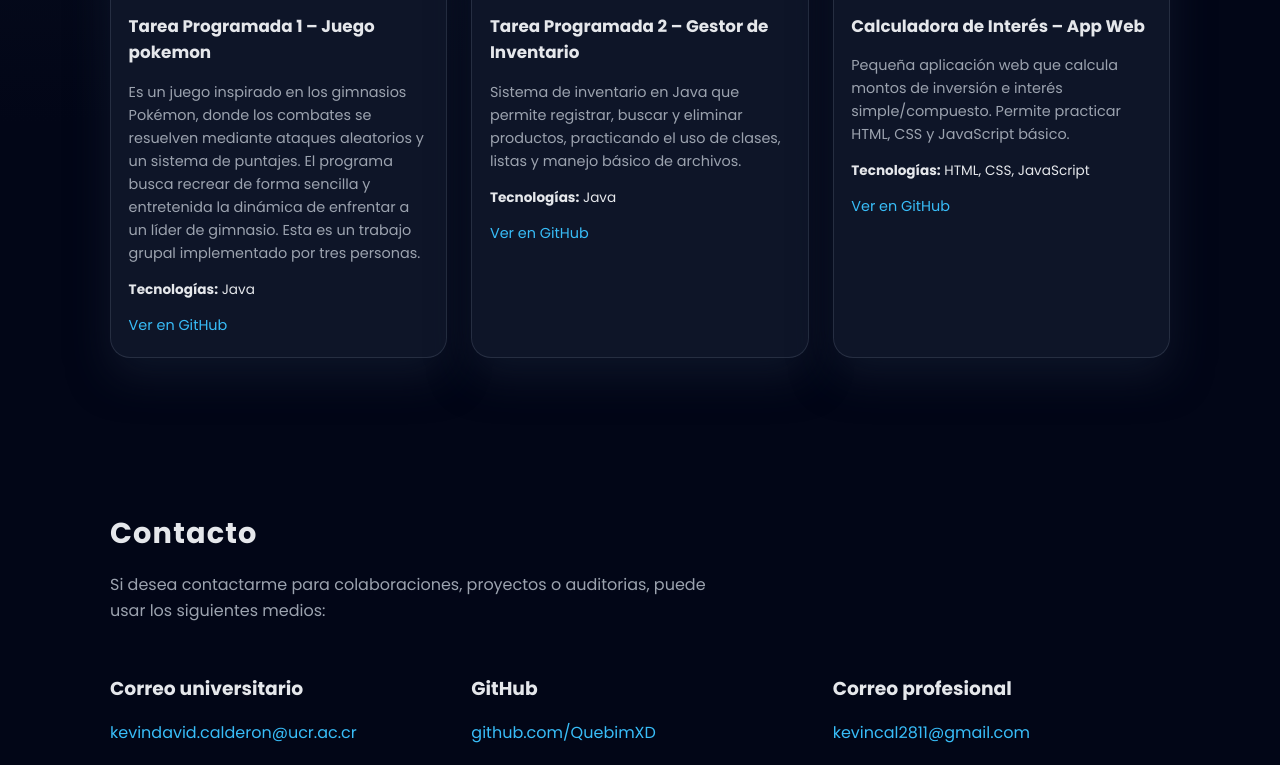
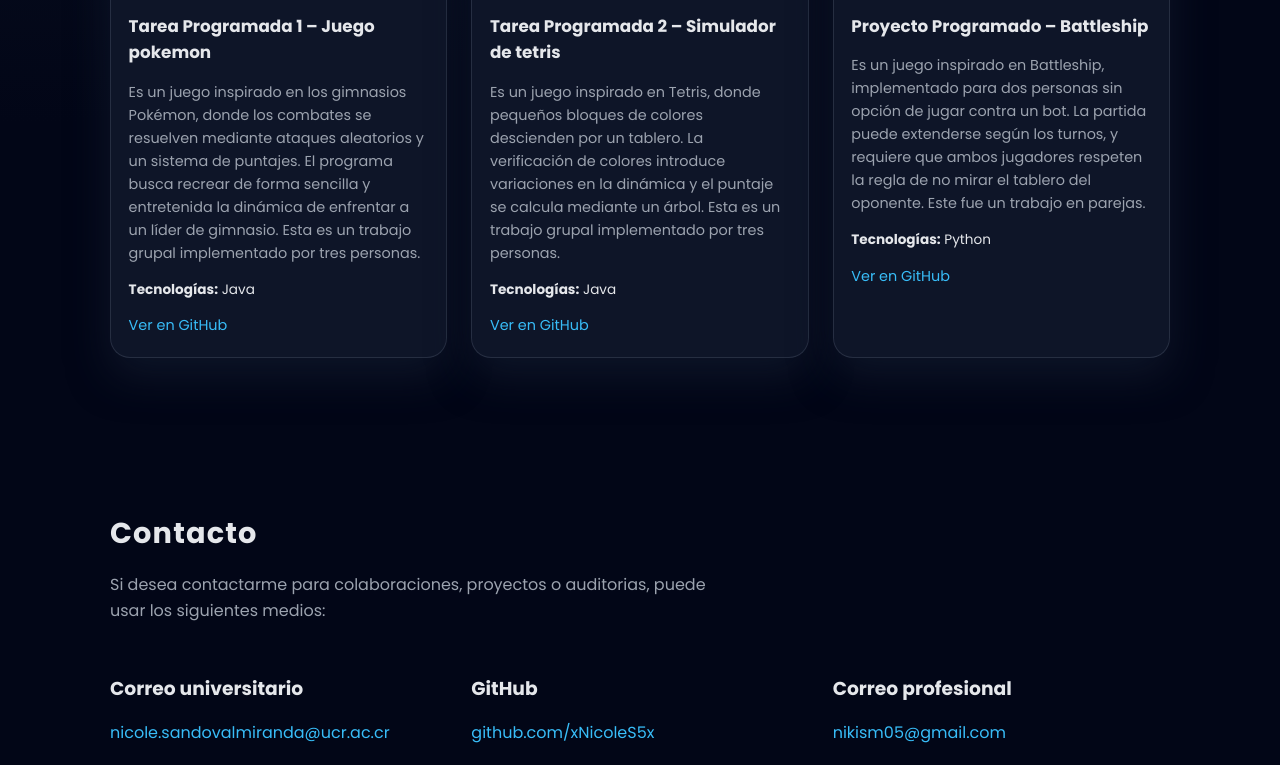
Before and after one commit to xNicoleS5x/Portafolio, a plain HTML site: page index.html in a window 1280 px wide. Shown: the part 1608-2373 px from the top of the page. Drawn offline with Linux system fonts and the light colour scheme.

Commit message:
proyecto 3

```diff
--- a/index.html
+++ b/index.html
@@ -143,16 +143,17 @@
               class="project-image"
             />
             <div class="project-content">
-              <h3 class="project-title">Tarea Programada 2 – Gestor de Inventario</h3>
+              <h3 class="project-title">Tarea Programada 2 – Simulador de tetris</h3>
               <p class="project-description">
-                Sistema de inventario en Java que permite registrar, buscar y eliminar productos,
-                practicando el uso de clases, listas y manejo básico de archivos.
+                Es un juego inspirado en Tetris, donde pequeños bloques de colores descienden por un tablero.
+                La verificación de colores introduce variaciones en la dinámica y el puntaje se calcula mediante un árbol.
+                Esta es un trabajo grupal implementado por tres personas.
               </p>
               <p class="project-tech">
                 <strong>Tecnologías:</strong> Java
               </p>
               <a
-                href="https://github.com/usuario/tp2-inventario"
+                href="https://github.com/QuebimXD/CI--0112/tree/main/TareaGrupal2"
                 target="_blank"
                 class="project-link"
                 >Ver en GitHub</a
@@ -168,16 +169,17 @@
               class="project-image"
             />
             <div class="project-content">
-              <h3 class="project-title">Calculadora de Interés – App Web</h3>
+              <h3 class="project-title">Proyecto Programado – Battleship</h3>
               <p class="project-description">
-                Pequeña aplicación web que calcula montos de inversión e interés simple/compuesto.
-                Permite practicar HTML, CSS y JavaScript básico.
+                Es un juego inspirado en Battleship, implementado para dos personas sin opción de jugar contra un bot.
+                La partida puede extenderse según los turnos, y requiere que ambos jugadores respeten la regla de no mirar el tablero del oponente.
+                Este fue un trabajo en parejas.
               </p>
               <p class="project-tech">
-                <strong>Tecnologías:</strong> HTML, CSS, JavaScript
+                <strong>Tecnologías:</strong> Python
               </p>
               <a
-                href="https://github.com/usuario/calculadora-interes"
+                href="https://github.com/xNicoleS5x/Battelship"
                 target="_blank"
                 class="project-link"
                 >Ver en GitHub</a
@@ -200,21 +202,21 @@
           <div class="contact-item">
             <h3>Correo universitario</h3>
             <p>
-              <a href="mailto:kevindavid.calderon@ucr.ac.cr">kevindavid.calderon@ucr.ac.cr</a>
+              <a href="mailto:kevindavid.calderon@ucr.ac.cr">nicole.sandovalmiranda@ucr.ac.cr</a>
             </p>
           </div>
 
           <div class="contact-item">
             <h3>GitHub</h3>
             <p>
-              <a href="https://github.com/usuario" target="_blank">github.com/QuebimXD</a>
+              <a href="https://github.com/xNicoleS5x" target="_blank">github.com/xNicoleS5x</a>
             </p>
           </div>
 
           <div class="contact-item">
             <h3>Correo profesional</h3>
             <p>
-              <a href="mailto:kevincal2811@gmail.com">kevincal2811@gmail.com</a>
+              <a href="mailto:nikism05@gmail.com">nikism05@gmail.com</a>
             </p>
           </div>
         </div>
```
